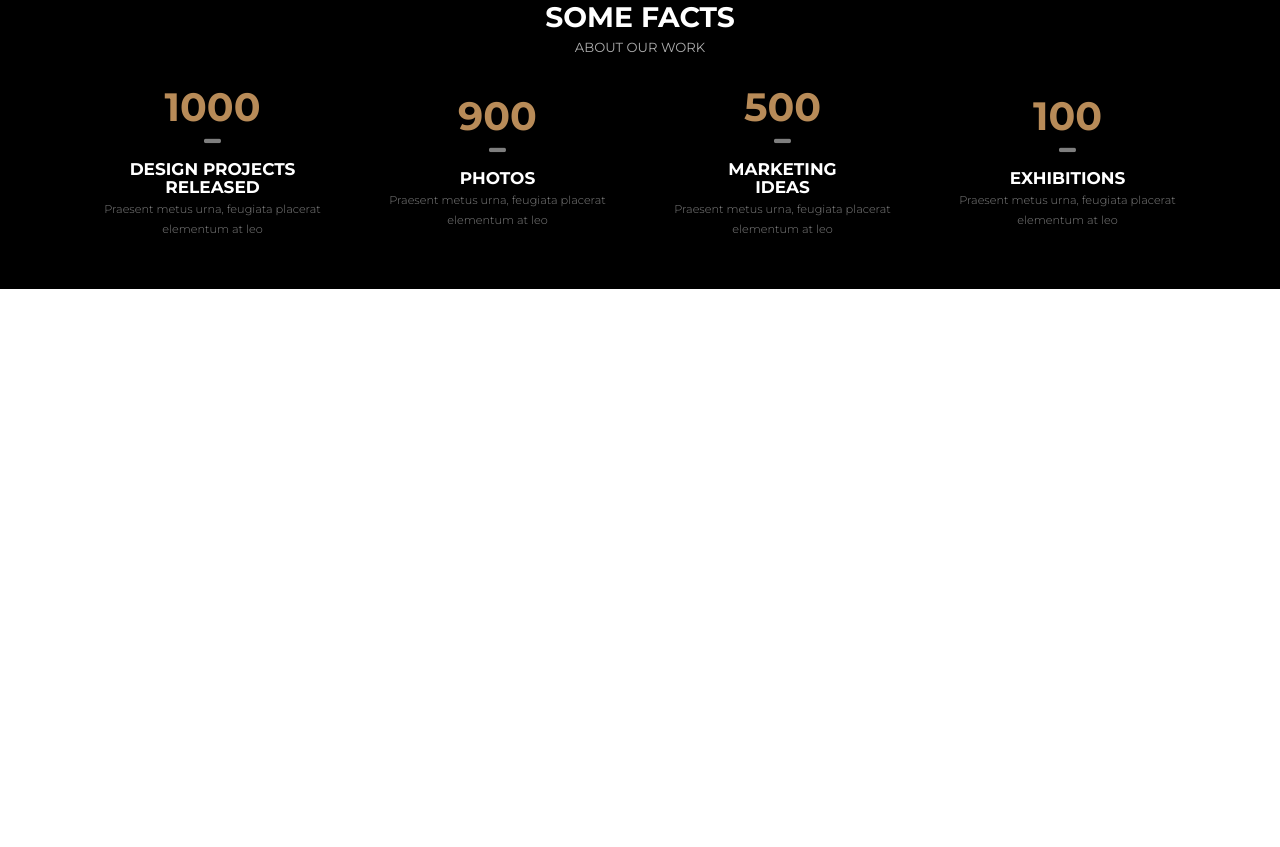
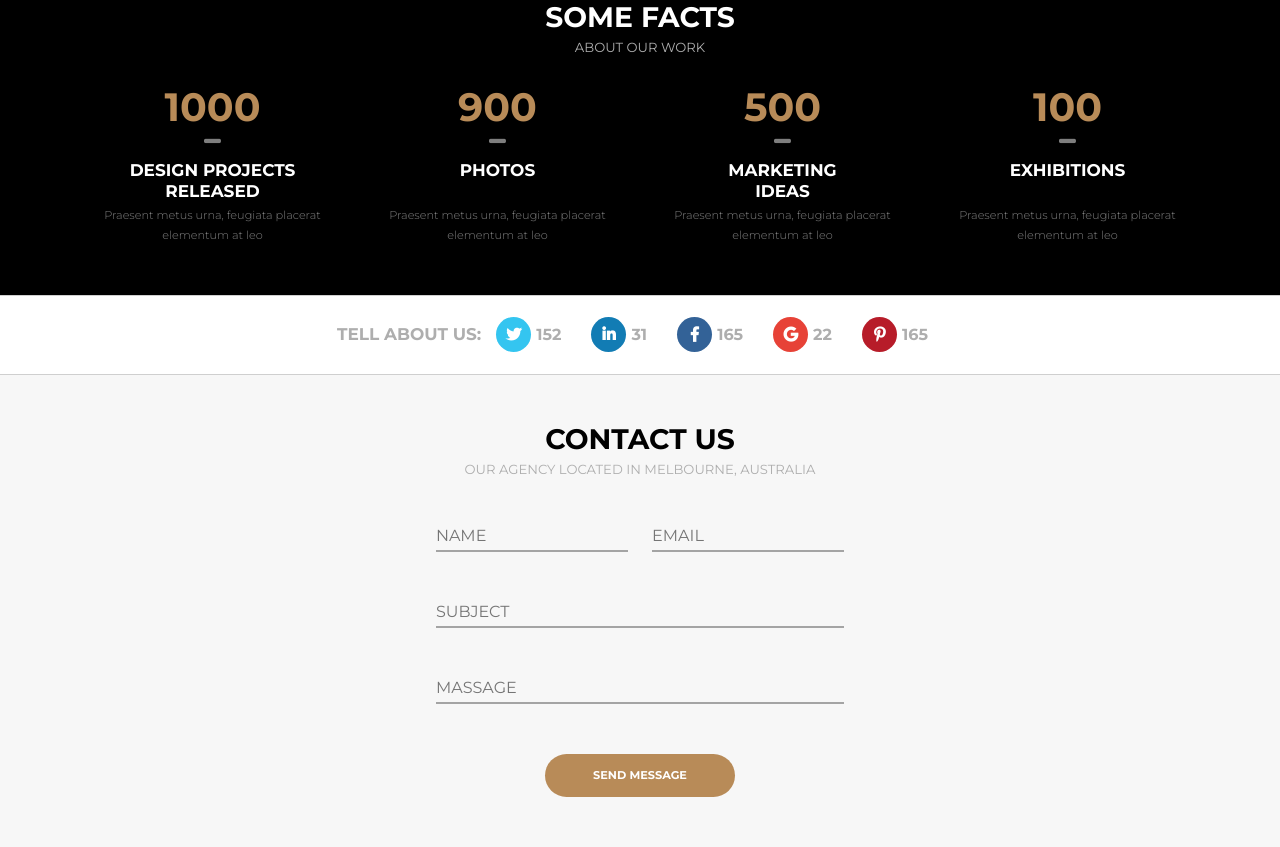
Before and after one commit to Depciu/Awax, a website: page index.html in a window 1280 px wide. Shown: the part 7644-8491 px from the top of the page. Before the commit the page ends 7933 px from the top, so only its background shows below. Drawn offline with Linux system fonts and the light colour scheme.

Commit message:
Add form into contact-us section

```diff
--- a/index.html
+++ b/index.html
@@ -1364,7 +1364,7 @@
           <div class="Some__item">
             <p class="Some__item--number">900</p>
             <i class="far fa-window-minimize"></i>
-            <h3 class="Some__item--title">Photos</h3>
+            <h3 class="Some__item--title">Photos <br /> &nbsp;</h3>
             <p class="Some__item--text">Praesent metus urna, feugiata placerat elementum at leo</p>
           </div>
           <div class="Some__item">
@@ -1376,10 +1376,42 @@
           <div class="Some__item">
             <p class="Some__item--number">100</p>
             <i class="far fa-window-minimize"></i>
-            <h3 class="Some__item--title">Exhibitions</h3>
+            <h3 class="Some__item--title">Exhibitions <br /> &nbsp;</h3>
             <p class="Some__item--text">Praesent metus urna, feugiata placerat elementum at leo</p>
           </div>
         </div>
+      </div>
+    </section>
+
+    <!-- Contact-Us -->
+
+    <section id="Contact-Us">
+      <div class="Contact-Us__social--wrapper">
+        <p class="Contact-Us__social--text">Tell about Us:</p>
+        <a href="#" class="Contact-Us__social--link"><i class="fab fa-twitter"></i>152</a>
+        <a href="#" class="Contact-Us__social--link"><i class="fab fa-linkedin-in"></i>31</a>
+        <a href="#" class="Contact-Us__social--link"><i class="fab fa-facebook-f"></i>165</a>
+        <a href="#" class="Contact-Us__social--link"><i class="fab fa-google"></i>22</a>
+        <a href="#" class="Contact-Us__social--link"><i class="fab fa-pinterest-p"></i>165</a>
+      </div>
+      <div class="Contact-Us__form--wrapper">
+        <div class="section__title">
+          <h2 class="section__title--heading">Contact Us</h2>
+          <p class="section__title--text">our agency located in Melbourne, Australia</p>
+        </div>
+        <form action="#">
+          <div class="id">
+            <input id="name" type="text" name="name" placeholder="Name">
+            <input id="email" type="text" name="email" placeholder="Email">
+          </div>
+          <div class="subject">
+            <input id="subject" type="text" name="subject" placeholder="Subject">
+          </div>
+          <div class="massage">
+            <input id="massage" type="text" name="massage" placeholder="Massage">
+          </div>
+          <input class="button" type="submit" value="send message">
+        </form>
       </div>
     </section>
 
--- a/sass/_modules.sass
+++ b/sass/_modules.sass
@@ -547,7 +547,7 @@
   padding-top: 15px
   @include font-size(18px)
   text-transform: uppercase
-  line-height: 18px
+  line-height: 21px
   font-weight: 700
   color: #ffffff
 
@@ -557,3 +557,88 @@
   line-height: 20px
   font-weight: 300
   color: #7e7e7e
+
+/* Contact Us */
+
+#Contact-Us
+  background-color: #f7f7f7
+
+.Contact-Us__social--wrapper
+  display: flex
+  height: 80px
+  align-items: center
+  justify-content: center
+  border-top: 1px solid #cfcfcf
+  border-bottom: 1px solid #cfcfcf
+  background-color: #ffffff
+
+.Contact-Us__social
+  margin: 0 15px 0 15px
+
+.Contact-Us__social--link
+  margin: 0 15px 0 15px
+  font-weight: 700
+  color: #aeaeae
+  .fa-twitter
+    background-color: #34c5f0
+  .fa-linkedin-in
+    background-color: #127cb4
+  .fa-facebook-f
+    background-color: #336297
+  .fa-google
+    background-color: #e74237
+  .fa-pinterest-p
+    background-color: #b71c29
+  .fab
+    margin-right: 5px
+  .fab:hover
+    cursor: pointer
+
+.Contact-Us__social--text
+  @include font-size(18px)
+  font-weight: 700
+  text-transform: uppercase
+  color: #aeaeae
+
+/* form */
+
+.Contact-Us__form--wrapper
+  display: flex
+  @include padding50px
+  align-items: center
+  justify-content: center
+  flex-direction: column
+  text-align: center
+
+
+.id
+  margin-bottom: 50px
+
+#name
+  margin-right: 20px
+
+#subject, #massage
+  width: 100%
+
+.subject
+  margin: 25px 0 50px 0
+
+.massage
+  margin: 25px 0 50px 0
+
+form
+  margin-top: 50px
+
+input[type=text]
+  padding-bottom: 5px
+  border-bottom: 2px solid #a4a4a4
+  background-color: inherit
+  color: #757575
+  &::placeholder
+    text-transform: uppercase
+  &:focus
+    color: #757575
+    outline: 0
+    text-transform: lowercase
+    &::placeholder
+      text-transform: uppercase
--- a/sass/_reset.sass
+++ b/sass/_reset.sass
@@ -46,3 +46,12 @@ button
 
 a
 	text-decoration: none
+
+textarea
+	box-shadow: none
+	resize: none
+	outline: none
+	border: none
+	padding: 0px
+	background-color: transparent
+	text-align: initial
```
Also changed, not shown: css/style.css.
